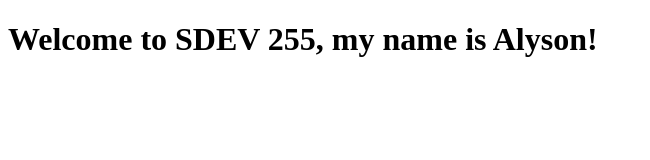
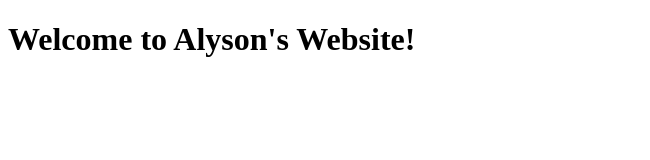
Before and after one commit to McHaleAly/SDEV-255-Git-Eample, a plain HTML site: page index.html in a window 1280 px wide. Shown: the whole page, without its empty margins (0-650 px from the left). Drawn offline with Linux system fonts and the light colour scheme.

Commit message:
https://SDEV-255-Git-Eample.alysonmchale.repl.co https://sdev-255-git-eample.alysonmchale.repl.co/

```diff
--- a/index.html
+++ b/index.html
@@ -9,7 +9,7 @@
 </head>
 
 <body>
-  <h1>Welcome to SDEV 255, my name is Alyson! </h1>
+  <h1>Welcome to Alyson's Website! </h1>
 
   <script src="script.js"></script>
 
```
